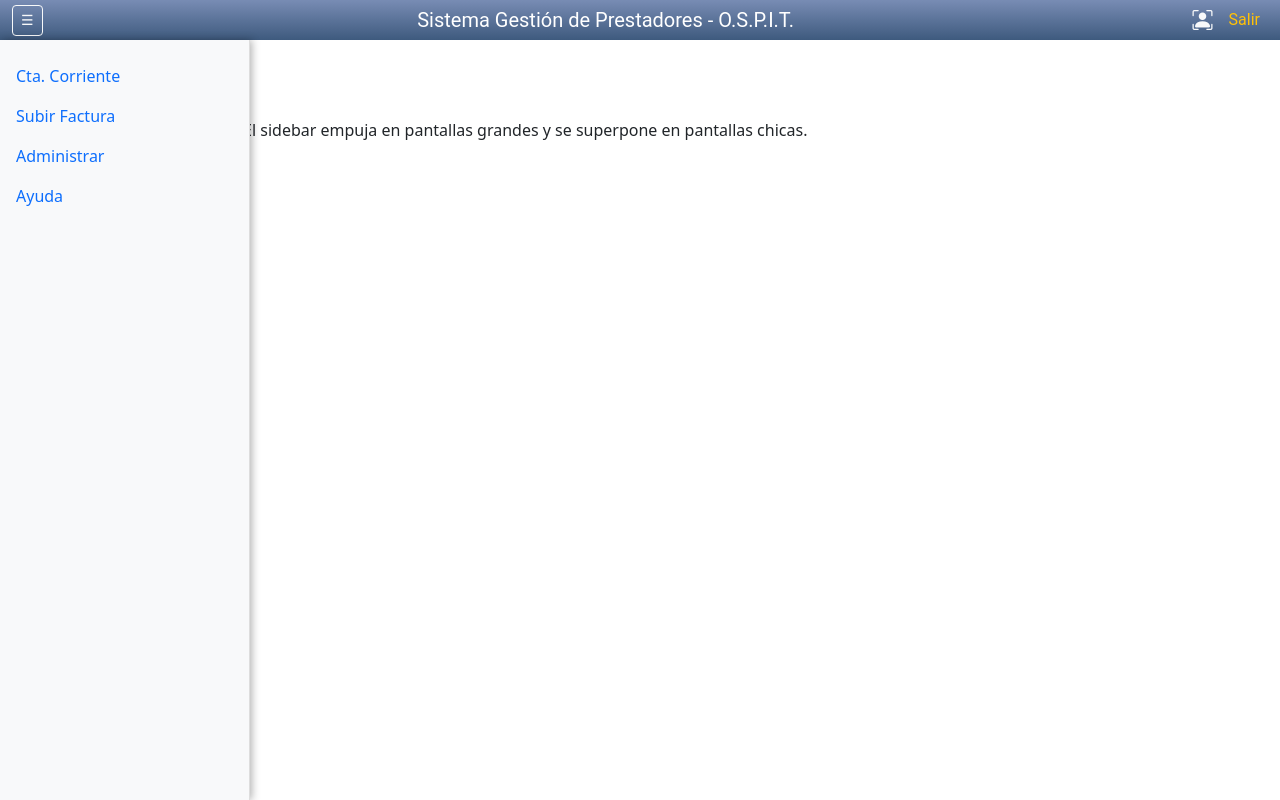
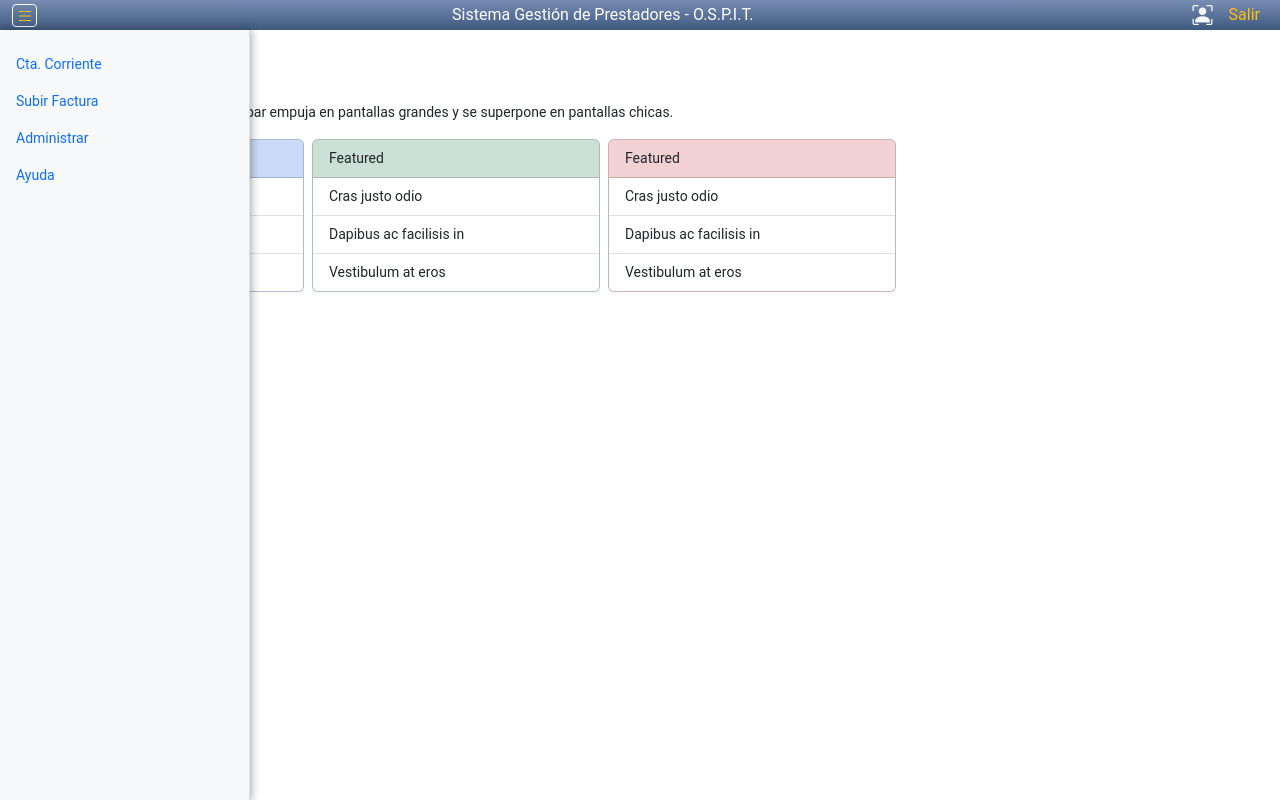
Before and after one commit to desarrolloaot/desa, a React (Vite) app: page / in a window 1280 px wide. Built offline with nearby package versions, Linux system fonts and the light colour scheme.

Commit message:
maqueta v1.0

```diff
--- a/package.json
+++ b/package.json
@@ -14,7 +14,8 @@
     "bootstrap-icons": "^1.13.1",
     "react": "^19.1.1",
     "react-bootstrap": "^2.10.10",
-    "react-dom": "^19.1.1"
+    "react-dom": "^19.1.1",
+    "react-icons": "^5.5.0"
   },
   "devDependencies": {
     "@eslint/js": "^9.35.0",
--- a/src/App.jsx
+++ b/src/App.jsx
@@ -2,6 +2,9 @@
 import { Navbar, Nav, Container, Button } from "react-bootstrap";
 import "bootstrap/dist/css/bootstrap.min.css";
 import "bootstrap-icons/font/bootstrap-icons.css";
+import Card from 'react-bootstrap/Card';
+import ListGroup from 'react-bootstrap/ListGroup';
+import { BsList } from "react-icons/bs";
 
 export default function Layout() {
   const [sidebarVisible, setSidebarVisible] = useState(true);
@@ -24,12 +27,14 @@
           <Button
             variant="outline-light"
             onClick={toggleSidebar}
-            className="btn-sm"
+            className="btn-sm text-warning"
+            style={{ width: "25px",padding: "0rem" }}
+
 
           >
-            ☰
+            <BsList size={18} />
           </Button>
-          <Navbar.Brand href="#home" className="text-white">Sistema Gestión de Prestadores - O.S.P.I.T.</Navbar.Brand>
+          <Navbar.Brand href="#home" className="text-white fs-6">Sistema Gestión de Prestadores - O.S.P.I.T.</Navbar.Brand>
           <Nav>
           <Nav.Link><i class="bi bi-person-bounding-box fs-5 text-light"></i></Nav.Link>
 
@@ -44,7 +49,7 @@
           isMobile ? "mobile" : "desktop"
         }`}
       >
-        <Nav className="flex-column w-100">
+        <Nav className="flex-column w-100 font-roboto">
           <Nav.Link href="#inicio">Cta. Corriente</Nav.Link>
           <Nav.Link href="#config">Subir Factura</Nav.Link>
           <Nav.Link href="#config">Administrar</Nav.Link>
@@ -54,18 +59,41 @@
 
       {/* 🔹 CONTENIDO PRINCIPAL */}
       <div
-        className={`content ${
+        className={`content font-roboto ${
           sidebarVisible && !isMobile ? "expanded" : "collapsed"
-        }`}
+        }` }
       >
         <h1>Bienvenido</h1>
         <p>
           Este es el contenido principal. El sidebar empuja en pantallas grandes
           y se superpone en pantallas chicas.
         </p>
-        {Array.from({ length: 50 }).map((_, i) => (
-          <p key={i}>Fila de contenido #{i + 1}</p>
-        ))}
+            <div className="d-flex">
+            <Card style={{ width: '18rem' }} className="bg-primary-subtle me-2">
+              <Card.Header>Featured</Card.Header>
+              <ListGroup variant="flush">
+                <ListGroup.Item>Cras justo odio</ListGroup.Item>
+                <ListGroup.Item>Dapibus ac facilisis in</ListGroup.Item>
+                <ListGroup.Item>Vestibulum at eros</ListGroup.Item>
+              </ListGroup>
+          </Card>
+          <Card style={{ width: '18rem' }} className="bg-success-subtle me-2">
+              <Card.Header>Featured</Card.Header>
+              <ListGroup variant="flush">
+                <ListGroup.Item>Cras justo odio</ListGroup.Item>
+                <ListGroup.Item>Dapibus ac facilisis in</ListGroup.Item>
+                <ListGroup.Item>Vestibulum at eros</ListGroup.Item>
+              </ListGroup>
+          </Card>
+          <Card style={{ width: '18rem' }} className="bg-danger-subtle">
+              <Card.Header>Featured</Card.Header>
+              <ListGroup variant="flush">
+                <ListGroup.Item>Cras justo odio</ListGroup.Item>
+                <ListGroup.Item>Dapibus ac facilisis in</ListGroup.Item>
+                <ListGroup.Item>Vestibulum at eros</ListGroup.Item>
+              </ListGroup>
+          </Card>
+          </div>
       </div>
     </div>
   );
--- a/src/index.css
+++ b/src/index.css
@@ -1,7 +1,15 @@
+.font-roboto{
+  font-family: 'roboto';
+  font-size:14px;
+}
+
+
 /* Sidebar base */
 
+
+
 .navbar {
-  height: 40px; /* fija explícitamente la altura */
+  height: 30px; /* fija explícitamente la altura */
 }
 
 .back_topbar{
@@ -15,8 +23,8 @@
 
 .sidebar {
   position: fixed;
-  top: 40px;
-  height: calc(100vh - 40px);
+  top: 30px;
+  height: calc(100vh - 30px);
   width: 250px;
   background: #f8f9fa;
   border-right: 1px solid #ddd;
@@ -47,8 +55,8 @@
 /* Contenido */
 .content {
   position: fixed;
-  top: 46px;
-  height: calc(100vh - 40px);
+  top: 30px;
+  height: calc(100vh - 30px);
   padding: 1rem;
   overflow-y: auto;
   transition: left 0.3s ease, width 0.3s ease;
```
Also changed, not shown: 1 other file (tests, documents, lock files or other folders).
